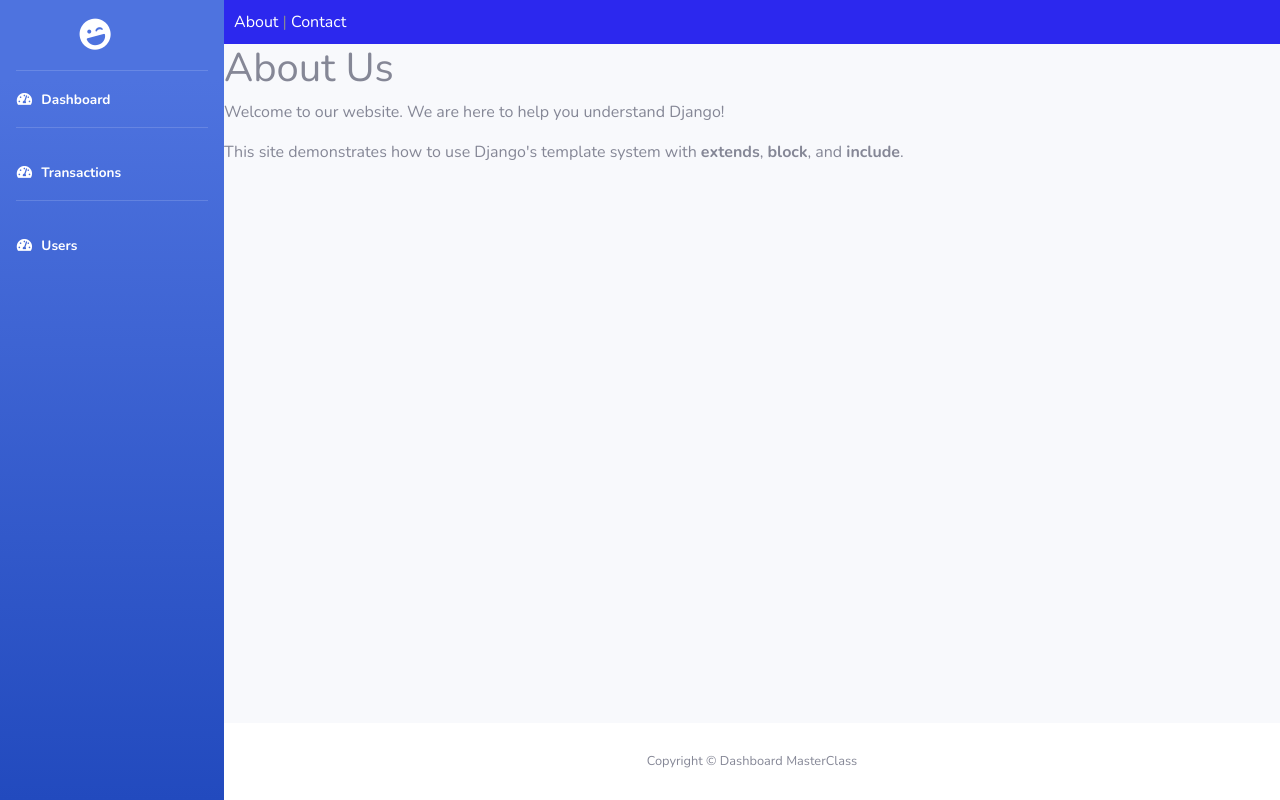
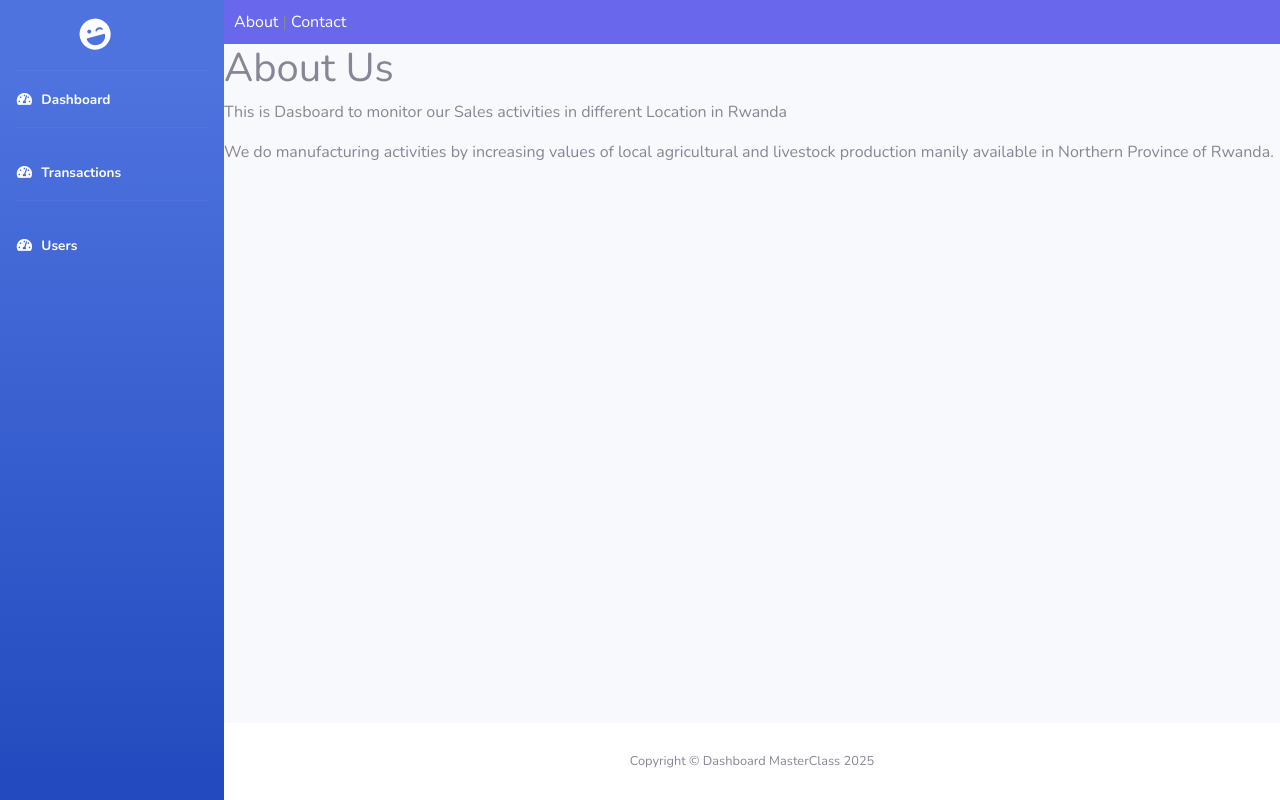
Before and after one commit to celhakiza/django-deploy, a Django app: page /about/ in a window 1280 px wide. Run offline with Django 5.2, Linux system fonts and the light colour scheme; some libraries are stand-ins or nearby versions.

Commit message:
added file requirements

```diff
--- a/productDash/main/templates/main/about.html
+++ b/productDash/main/templates/main/about.html
@@ -4,6 +4,6 @@
 
 {% block content %}
 <h1>About Us</h1>
-<p>Welcome to our website. We are here to help you understand Django!</p>
-<p>This site demonstrates how to use Django's template system with <strong>extends</strong>, <strong>block</strong>, and <strong>include</strong>.</p>
+<p>This is Dasboard to monitor our Sales activities in different Location in Rwanda</p>
+<p>We do manufacturing activities by increasing values of local agricultural and livestock production manily available in Northern Province of Rwanda.</p>
 {% endblock %}
--- a/productDash/main/templates/main/base.html
+++ b/productDash/main/templates/main/base.html
@@ -11,16 +11,16 @@
     <meta name="author" content="">
 
     <title>Manufacturing Dashboard</title>
+     <link href="https://cdn.jsdelivr.net/npm/bootstrap@5.3.0/dist/css/bootstrap.min.css" rel="stylesheet">
+    <!-- Custom fonts for this template-->
 
-    <!-- Custom fonts for this template-->
-    <link href="vendor/fontawesome-free/css/all.min.css" rel="stylesheet" type="text/css">
+    <link href="{% static 'vendor/fontawesome-free/css/all.min.css' %}" rel="stylesheet" type="text/css">
     <link
         href="https://fonts.googleapis.com/css?family=Nunito:200,200i,300,300i,400,400i,600,600i,700,700i,800,800i,900,900i"
         rel="stylesheet">
 
     <!-- Custom styles for this template-->
     <link href="{% static 'main/css/sb-admin-2.min.css' %}" rel="stylesheet">
-
 </head>
 
 <body id="page-top">
@@ -94,7 +94,7 @@
     <script src="vendor/jquery-easing/jquery.easing.min.js"></script>
 
     <!-- Custom scripts for all pages-->
-    <script src="js/sb-admin-2.min.js"></script>
+    <script src="static/main/js/sb-admin-2.min.js"></script>
 
     <!-- Page level plugins -->
     <script src="vendor/chart.js/Chart.min.js"></script>
--- a/productDash/main/templates/main/contact.html
+++ b/productDash/main/templates/main/contact.html
@@ -5,6 +5,6 @@
 
 {% block content %}
 <h1>Contact Us</h1>
-<p>Email: info@example.com</p>
+<p>Email: info@nyirangarama.com</p>
 <p>Phone: +250 123 456 789</p>
 {% endblock %}
--- a/productDash/main/templates/main/footer.html
+++ b/productDash/main/templates/main/footer.html
@@ -1,7 +1,7 @@
 <footer class="sticky-footer bg-white">
                 <div class="container my-auto">
                     <div class="copyright text-center my-auto">
-                        <span>Copyright &copy; Dashboard MasterClass</span>
+                        <span>Copyright &copy; Dashboard MasterClass 2025</span>
                     </div>
                 </div>
             </footer>
--- a/productDash/main/templates/main/navbar.html
+++ b/productDash/main/templates/main/navbar.html
@@ -1,5 +1,5 @@
 <!-- templates/navbar.html -->
-<nav style="background-color:rgb(44, 40, 238); padding: 10px;">
+<nav style="background-color:rgb(105, 103, 236); padding: 10px;">
     <a class="text-white" href="{% url 'about' %}">About</a> |
     <a class="text-white" href="{% url 'contact' %}">Contact</a>
 </nav>
```
Also changed, not shown: productDash/productDash/settings.py (+5 -5 lines), 2 other files.
